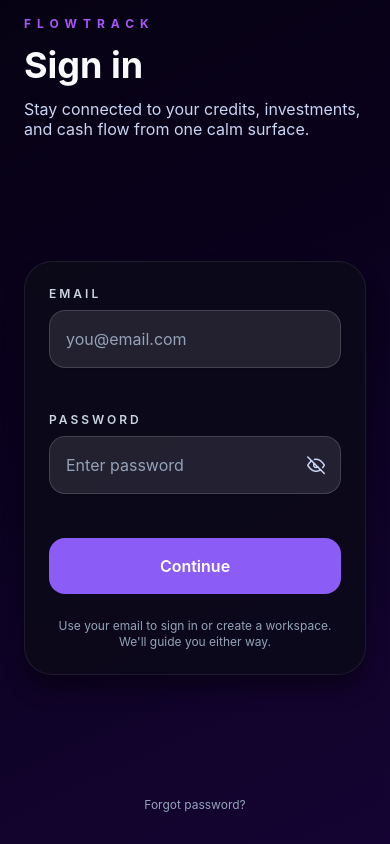
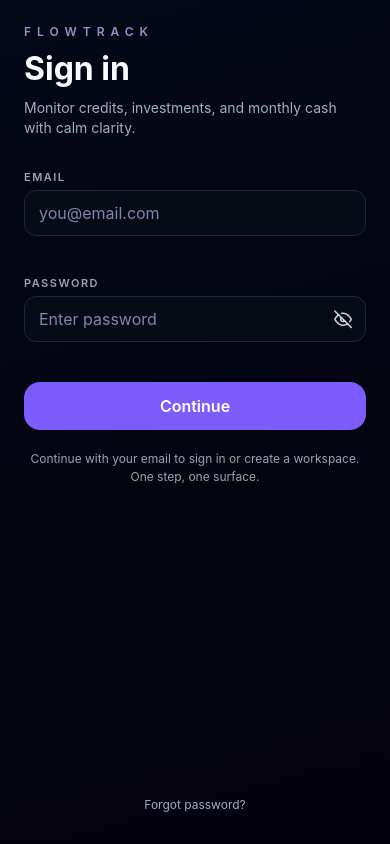
Before and after one commit to tamalCodes/financial-tracker, a React Native app in the folder app/: screen / in a window 390 px wide. Built offline with nearby package versions, Linux system fonts and the light colour scheme.

Commit message:
fix: auth form refactors

```diff
--- a/app/components/AuthForm.tsx
+++ b/app/components/AuthForm.tsx
@@ -1,6 +1,6 @@
 import { Feather } from "@expo/vector-icons";
 import { useCallback, useState } from "react";
-import { Pressable, Text, View } from "react-native";
+import { Pressable, StyleSheet, Text, View } from "react-native";
 import { FormField } from "./FormField";
 
 export const AuthForm = () => {
@@ -13,7 +13,7 @@ export const AuthForm = () => {
   }, [email, password]);
 
   return (
-    <View className="gap-6">
+    <View style={styles.form}>
       <FormField
         label="Email"
         placeholder="you@email.com"
@@ -40,7 +40,7 @@ export const AuthForm = () => {
             <Feather
               name={showPassword ? "eye" : "eye-off"}
               size={18}
-              color="#cbd5f5"
+              color="#D1D5DB"
             />
           </Pressable>
         }
@@ -48,20 +48,44 @@ export const AuthForm = () => {
 
       <Pressable
         onPress={handleSubmit}
-        style={({ pressed }) => ({
-          opacity: pressed ? 0.9 : 1,
-        })}
-        className="rounded-2xl bg-[#8b5cf6] py-4"
+        style={({ pressed }) => [
+          styles.primaryButton,
+          pressed && styles.primaryButtonPressed,
+        ]}
       >
-        <Text className="text-center text-base font-semibold text-white">
-          Continue
-        </Text>
+        <Text style={styles.primaryButtonText}>Continue</Text>
       </Pressable>
 
-      <Text className="text-center text-xs text-slate-400">
-        Use your email to sign in or create a workspace. We'll guide you either
-        way.
+      <Text style={styles.helperText}>
+        Continue with your email to sign in or create a workspace. One step, one
+        surface.
       </Text>
     </View>
   );
 };
+
+const styles = StyleSheet.create({
+  form: {
+    gap: 20,
+  },
+  primaryButton: {
+    backgroundColor: "#7C5CFF",
+    borderRadius: 16,
+    paddingVertical: 14,
+  },
+  primaryButtonPressed: {
+    opacity: 0.9,
+  },
+  primaryButtonText: {
+    textAlign: "center",
+    color: "#FFFFFF",
+    fontSize: 16,
+    fontWeight: "600",
+  },
+  helperText: {
+    textAlign: "center",
+    fontSize: 12,
+    color: "#9CA3AF",
+    lineHeight: 18,
+  },
+});
--- a/app/components/FormField.tsx
+++ b/app/components/FormField.tsx
@@ -1,10 +1,11 @@
 import { FC, ReactNode } from "react";
 import {
+  StyleSheet,
   Text,
   TextInput,
   TextInputProps,
+  TouchableOpacity,
   View,
-  TouchableOpacity,
 } from "react-native";
 
 type FormFieldProps = {
@@ -25,37 +26,86 @@ export const FormField: FC<FormFieldProps> = ({
   ...inputProps
 }) => {
   return (
-    <View className="mb-5 gap-2">
-      <View className="flex-row items-baseline justify-between">
+    <View style={styles.field}>
+      <View style={styles.labelRow}>
         <View>
-          <Text className="text-xs font-semibold uppercase tracking-[3px] text-slate-300">
-            {label}
-          </Text>
-          {hint ? (
-            <Text className="text-xs text-slate-500">{hint}</Text>
-          ) : null}
+          <Text style={styles.label}>{label}</Text>
+          {hint ? <Text style={styles.hint}>{hint}</Text> : null}
         </View>
         {trailingActionLabel ? (
           <TouchableOpacity onPress={onTrailingActionPress}>
-            <Text className="text-xs font-semibold text-[#a78bfa]">
-              {trailingActionLabel}
-            </Text>
+            <Text style={styles.trailingAction}>{trailingActionLabel}</Text>
           </TouchableOpacity>
         ) : null}
       </View>
-      <View className="relative">
+      <View style={styles.inputWrapper}>
         <TextInput
-          placeholderTextColor="#94a3b8"
-          className="w-full rounded-2xl border border-white/15 bg-white/10 px-4 py-4 pr-12 text-base text-white shadow-sm focus:border-[#8b5cf6] focus:bg-white/15"
+          placeholderTextColor="#7C87A9"
+          style={
+            trailingAccessory
+              ? [styles.input, styles.inputWithAccessory]
+              : styles.input
+          }
           secureTextEntry={secureTextEntry}
           {...inputProps}
         />
         {trailingAccessory ? (
-          <View className="pointer-events-auto absolute inset-y-0 right-4 flex-row items-center">
-            {trailingAccessory}
-          </View>
+          <View style={styles.trailingAccessory}>{trailingAccessory}</View>
         ) : null}
       </View>
     </View>
   );
 };
+
+const styles = StyleSheet.create({
+  field: {
+    marginBottom: 20,
+  },
+  labelRow: {
+    flexDirection: "row",
+    justifyContent: "space-between",
+    alignItems: "flex-start",
+    marginBottom: 6,
+  },
+  label: {
+    fontSize: 11,
+    letterSpacing: 1.5,
+    textTransform: "uppercase",
+    color: "#9CA3AF",
+    fontWeight: "600",
+  },
+  hint: {
+    fontSize: 12,
+    color: "#94A3B8",
+  },
+  trailingAction: {
+    fontSize: 12,
+    color: "#A78BFA",
+    fontWeight: "600",
+  },
+  inputWrapper: {
+    position: "relative",
+  },
+  input: {
+    width: "100%",
+    backgroundColor: "#070B16",
+    borderWidth: 1,
+    borderColor: "#1E2537",
+    borderRadius: 12,
+    paddingHorizontal: 14,
+    paddingVertical: 12,
+    color: "#E5E7EB",
+    fontSize: 16,
+  },
+  inputWithAccessory: {
+    paddingRight: 48,
+  },
+  trailingAccessory: {
+    position: "absolute",
+    right: 14,
+    top: 0,
+    bottom: 0,
+    justifyContent: "center",
+    alignItems: "center",
+  },
+});
--- a/app/screens/AuthScreen.tsx
+++ b/app/screens/AuthScreen.tsx
@@ -7,24 +7,25 @@ export const AuthScreen = () => {
   return (
     <SafeAreaView style={styles.safeArea}>
       <LinearGradient
-        colors={["#060112", "#0b0220", "#150433"]}
-        start={{ x: 0, y: 0 }}
-        end={{ x: 1, y: 1 }}
+        colors={["#050816", "#02010C"]}
+        start={{ x: 0.2, y: 0 }}
+        end={{ x: 0.8, y: 1 }}
         style={StyleSheet.absoluteFill}
         pointerEvents="none"
       />
       <View style={styles.content}>
+        <View style={styles.body}>
           <View style={styles.header}>
             <Text style={styles.appLabel}>FLOWTRACK</Text>
             <Text style={styles.title}>Sign in</Text>
             <Text style={styles.subtitle}>
-            Stay connected to your credits, investments, and cash flow from one
-            calm surface.
+              Monitor credits, investments, and monthly cash with calm clarity.
             </Text>
           </View>
 
-        <View style={styles.formCard}>
+          <View style={styles.formArea}>
             <AuthForm />
+          </View>
         </View>
 
         <Text style={styles.footerLink}>Forgot password?</Text>
@@ -36,48 +37,45 @@ export const AuthScreen = () => {
 const styles = StyleSheet.create({
   safeArea: {
     flex: 1,
-    backgroundColor: "#060112",
+    backgroundColor: "#050816",
   },
   content: {
     flex: 1,
     paddingHorizontal: 24,
-    paddingTop: 16,
+    paddingTop: 24,
     paddingBottom: 32,
-    justifyContent: "space-between",
+  },
+  body: {
+    flex: 1,
   },
   header: {
-    gap: 12,
+    gap: 10,
+    marginBottom: 32,
   },
   appLabel: {
     fontSize: 12,
     letterSpacing: 6,
-    color: "#a855f7",
-    fontWeight: "700",
+    color: "#8B95C9",
+    fontWeight: "600",
   },
   title: {
-    fontSize: 36,
+    fontSize: 32,
     fontWeight: "700",
-    color: "#f8fafc",
+    color: "#F9FAFB",
   },
   subtitle: {
-    fontSize: 16,
-    color: "#cbd5f5",
+    fontSize: 14,
+    color: "#A0AEC0",
+    lineHeight: 20,
   },
-  formCard: {
-    borderRadius: 28,
-    borderWidth: 1,
-    borderColor: "rgba(255,255,255,0.08)",
-    padding: 24,
-    backgroundColor: "rgba(12, 10, 25, 0.85)",
-    shadowColor: "#000",
-    shadowOpacity: 0.35,
-    shadowRadius: 20,
-    shadowOffset: { width: 0, height: 15 },
-    elevation: 8,
+  formArea: {
+    flex: 1,
+    justifyContent: "flex-start",
   },
   footerLink: {
     textAlign: "center",
     fontSize: 12,
-    color: "#94a3b8",
+    color: "#A0AEC0",
+    marginTop: 32,
   },
 });
```
Lines whose indentation alone changed are shown as unchanged.
